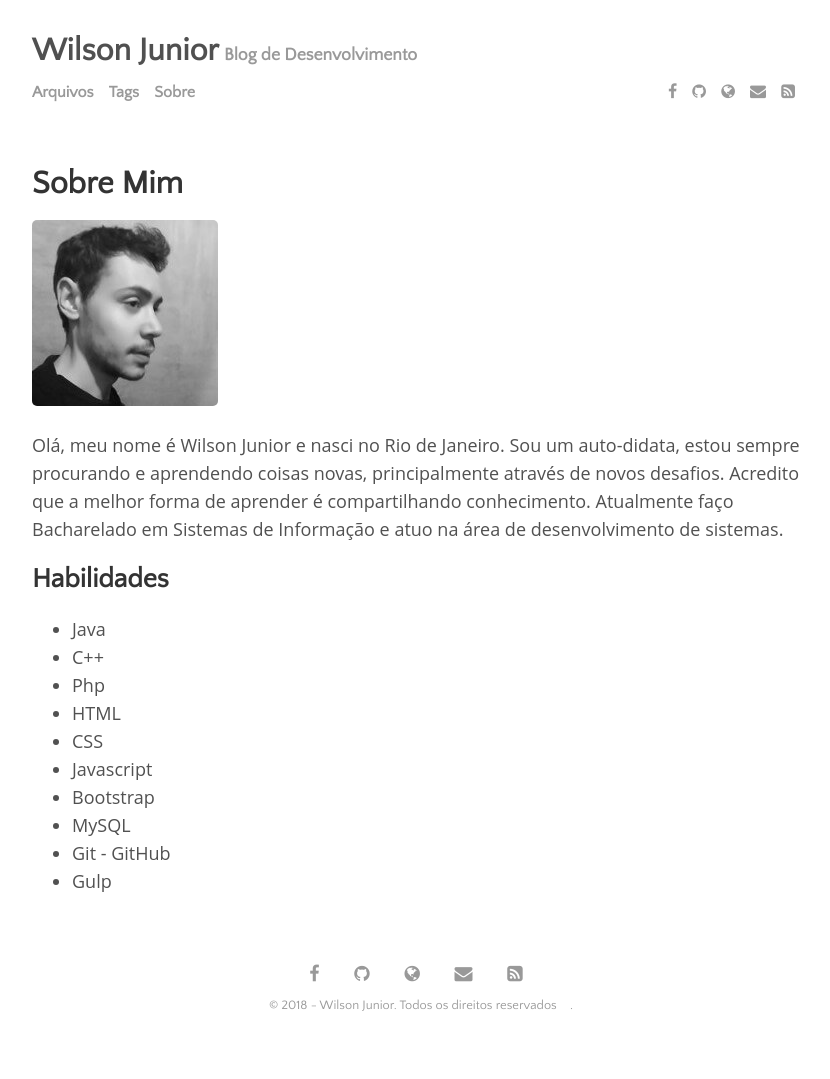
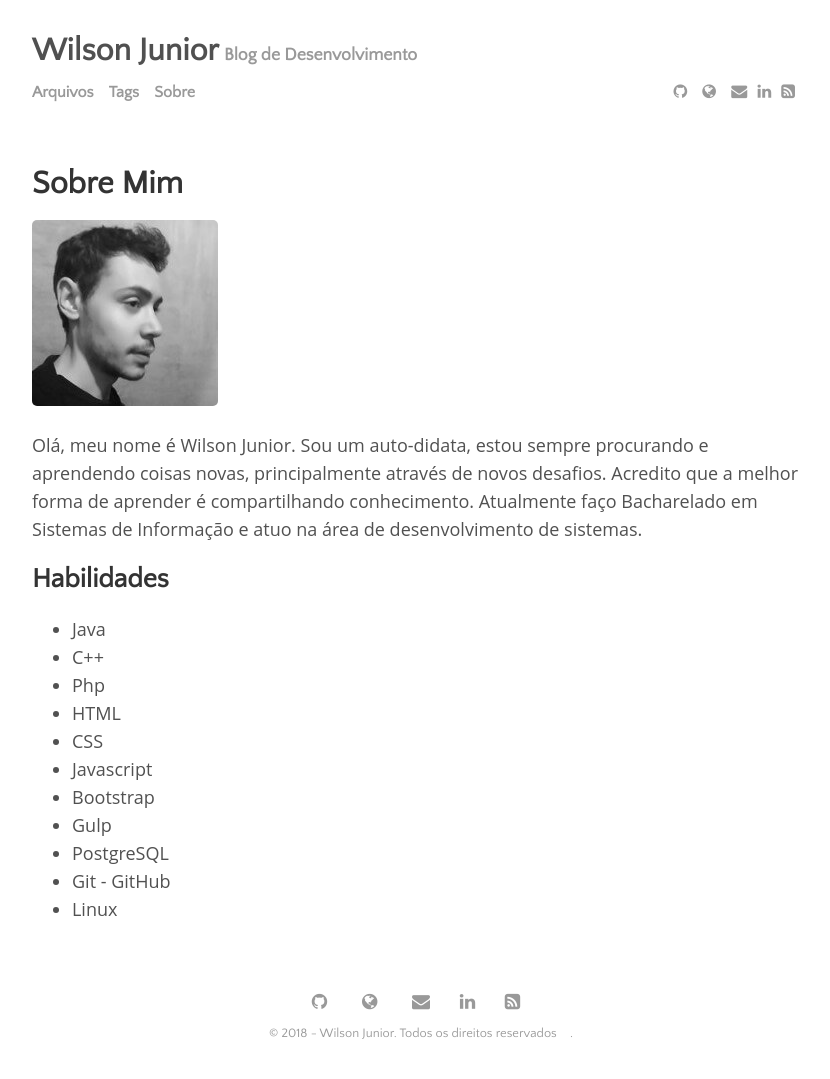
Before and after one commit to wilsonjuniordev/blog, a Jekyll site: the page built from about.md, in a window 1280 px wide. Shown: the whole page, without its empty margins (224-1054 px from the left). Built offline with Jekyll 4.4.1, drawn with Linux system fonts in a browser that asks for light colours; nearby versions of some CDN libraries; before the commit the page ends 1051 px from its top, so only the background shows below that.

Commit message:
changes Facebook to LinkedIn

```diff
--- a/_config.yml
+++ b/_config.yml
@@ -10,14 +10,18 @@ tagline: Blog de Desenvolvimento
 user_description: Blog de um desenvolvedor e apaixonado por tecnologia.
 email: contato@wilsonjunior.net
 github_username:  wilsonjuniorwj
+facebook_username: wilsonjunior.net
+twitter_username: wilsonjuniorwj
+linkedin_username: wilsonjuniorwj
+disqus_username: wilsonjuniorwj
 
 google-ID: 'UA-106774456-1'
 
 social:
-- {icon: 'facebook', link: 'https://www.facebook.com/wilsonjunior.net'}
 - {icon: 'github', link: 'https://github.com/wilsonjuniorwj'}
-- {icon: 'globe', link: 'https://wilsonjunior.net/'}
+- {icon: 'globe', link: 'https://wilsonjunior.net'}
 - {icon: 'envelope', link: 'mailto:contato@wilsonjunior.net'}
+- {icon: 'linkedin', link: 'https://www.linkedin.com/in/wilsonjuniorwj'}
 - {icon: 'rss-square', link: 'https://blog.wilsonjunior.net/feed.xml'}
 
 # Links to include in menu navigation
--- a/about.md
+++ b/about.md
@@ -6,7 +6,7 @@ description: "Um pouco sobre mim."
 ---
 <img src="{{ site.baseurl }}/assets/img/profile.jpg" alt="profile" class="auto">
 
-Olá, meu nome é Wilson Junior e nasci no Rio de Janeiro. Sou um auto-didata, estou sempre procurando e aprendendo coisas novas, principalmente através de novos desafios. Acredito que a melhor forma de aprender é compartilhando
+Olá, meu nome é Wilson Junior. Sou um auto-didata, estou sempre procurando e aprendendo coisas novas, principalmente através de novos desafios. Acredito que a melhor forma de aprender é compartilhando
 conhecimento. Atualmente faço Bacharelado em Sistemas de Informação e atuo na área de desenvolvimento de sistemas.
 
 ## Habilidades
@@ -18,6 +18,7 @@ conhecimento. Atualmente faço Bacharelado em Sistemas de Informação e atuo na
 * CSS
 * Javascript
 * Bootstrap
-* MySQL
+* Gulp
+* PostgreSQL
 * Git - GitHub
-* Gulp
+* Linux
```
